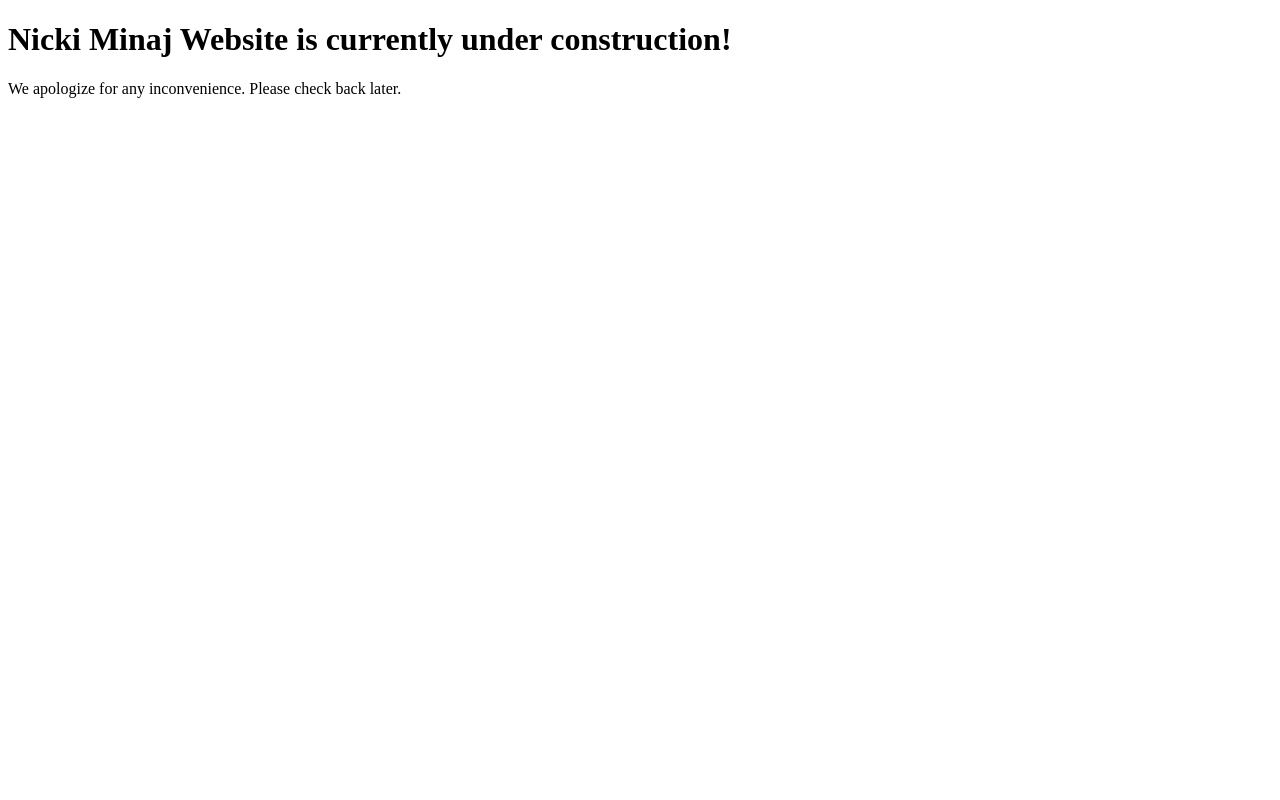
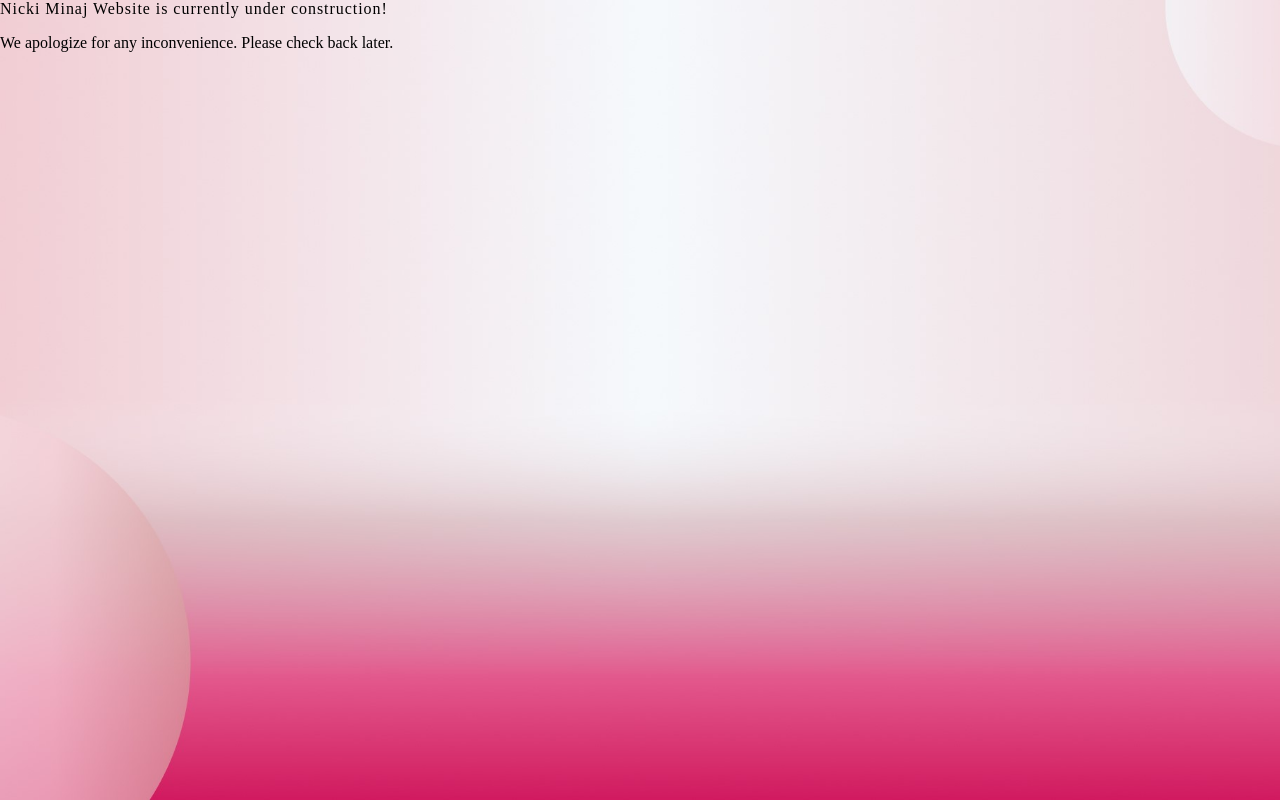
Before and after one commit to safiiaaa/MurkyToughNICKI, a plain HTML site: page index.html in a window 1280 px wide. Drawn offline with Linux system fonts and the light colour scheme; files that its build step writes are made by us from their sources.

Commit message:
Update index.html

```diff
--- a/index.html
+++ b/index.html
@@ -4,7 +4,28 @@
     <meta charset="UTF-8">
     <meta name="viewport" content="width=device-width, initial-scale=1.0">
     <title>Nicki Minaj Website Under Construction</title>
+    <!-- Include CSS files -->
+    <link rel="stylesheet" href="ae_frontend.css">
+    <link rel="stylesheet" href="app.css">
+    <link rel="stylesheet" href="app_1.css">
+    <link rel="stylesheet" href="brands.min.css">
+    <link rel="stylesheet" href="classic-themes.min.css">
+    <link rel="stylesheet" href="fontawesome.min.css">
+    <link rel="stylesheet" href="frontend.css">
+    <link rel="stylesheet" href="intlTelInput.min.css">
+    <link rel="stylesheet" href="jquery.modal.css">
+    <link rel="stylesheet" href="magnific-popup.css">
+    <link rel="stylesheet" href="materialdesignicons.min.css">
+    <link rel="stylesheet" href="pagenavi-css.css">
+    <link rel="stylesheet" href="push-global-public.css">
+    <link rel="stylesheet" href="socicon.min.css">
+    <link rel="stylesheet" href="solid.min.css">
     <link rel="stylesheet" href="style.css">
+    <link rel="stylesheet" href="style.min.css">
+    <link rel="stylesheet" href="style_1.css">
+    <link rel="stylesheet" href="tubepress.css">
+    <link rel="stylesheet" href="umg-live.css">
+    <link rel="stylesheet" href="v4-shims.min.css">
 </head>
 <body>
     <h1>Nicki Minaj Website is currently under construction!</h1>
```
